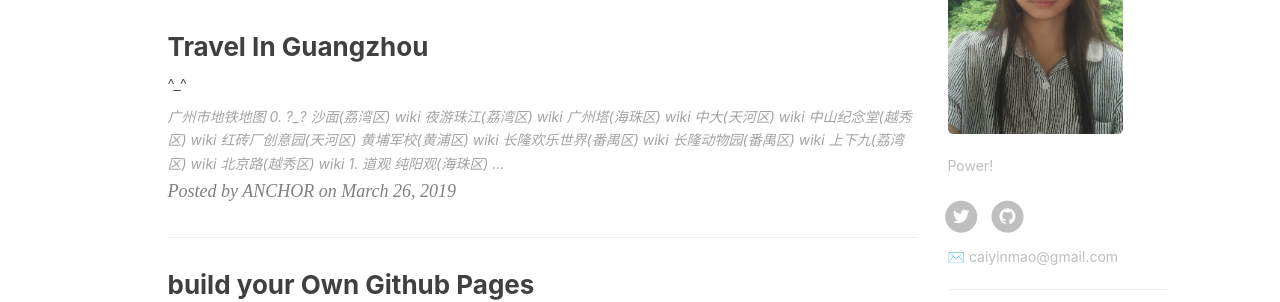
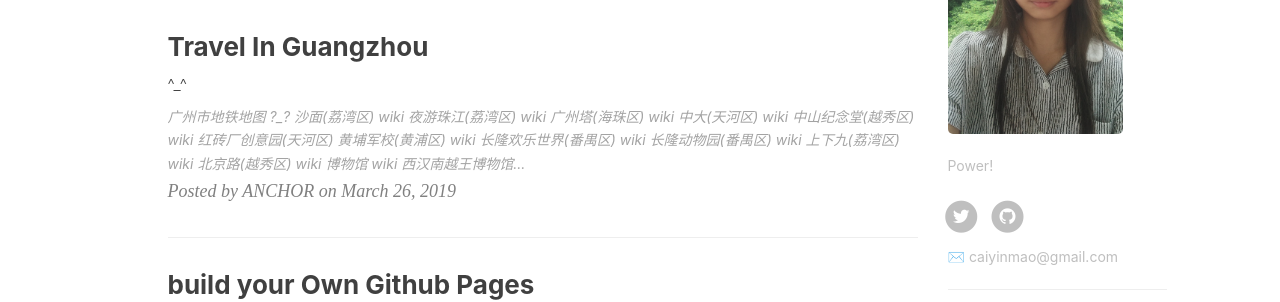
Before and after one commit to anchor2017/anchor2017.github.io, a Jekyll site: the page built from index.html, in a window 1280 px wide. Shown: the part 963-1265 px from the top of the page. Built offline with Jekyll 4.4.1, drawn with Linux system fonts in a browser that asks for light colours; nearby versions of some CDN libraries; the list of posts is cut into pages by our own code; comment, search, counter and statistics services are not loaded; part of the change alters nothing that is shown.

Commit message:
Update 2019-03-26-In-Guangzhou-2019.md

```diff
--- a/_posts/2019-03-26-In-Guangzhou-2019.md
+++ b/_posts/2019-03-26-In-Guangzhou-2019.md
@@ -18,7 +18,7 @@ mermaid: true
 
 ### [广州市地铁地图](http://imgbdb2.bendibao.com/gzbdb/201812/26/20181226085616_27312.gif)
 
-### 0. ?_?
+### ?_?
 
 #### [沙面(荔湾区)](https://baike.baidu.com/item/%E6%B2%99%E9%9D%A2) [wiki](https://zh.wikipedia.org/wiki/%E6%B2%99%E9%9D%A2%E5%B2%9B)
 #### [夜游珠江(荔湾区)](https://baike.baidu.com/item/%E7%8F%A0%E6%B1%9F%E5%A4%9C%E6%B8%B8) [wiki](https://zh.wikipedia.org/wiki/%E8%A5%BF%E5%A0%A4%E7%A0%81%E5%A4%B4#%E7%8F%A0%E6%B1%9F%E5%A4%9C%E6%B8%B8)
@@ -32,7 +32,27 @@ mermaid: true
 #### [上下九(荔湾区)](https://baike.baidu.com/item/%E4%B8%8A%E4%B8%8B%E4%B9%9D%E6%AD%A5%E8%A1%8C%E8%A1%97?fromtitle=%E4%B8%8A%E4%B8%8B%E4%B9%9D&fromid=1774171) [wiki](https://zh.wikipedia.org/wiki/%E4%B8%8A%E4%B8%8B%E4%B9%9D%E6%AD%A5%E8%A1%8C%E8%A1%97)
 #### [北京路(越秀区)](https://baike.baidu.com/item/%E5%8C%97%E4%BA%AC%E8%B7%AF/5315487) [wiki](https://zh.wikipedia.org/wiki/%E5%8C%97%E4%BA%AC%E8%B7%AF_(%E8%B6%8A%E7%A7%80%E5%8C%BA))
 
-### 1. 道观
+### 博物馆 [wiki](https://zh.wikipedia.org/wiki/%E5%B9%BF%E5%B7%9E%E5%8D%9A%E7%89%A9%E9%A6%86%E5%88%97%E8%A1%A8)
+[](https://cn.tripadvisor.com/Attractions-g298555-Activities-c49-Guangzhou_Guangdong.html)
+#### [西汉南越王博物馆(越秀区)](https://baike.baidu.com/item/%E8%A5%BF%E6%B1%89%E5%8D%97%E8%B6%8A%E7%8E%8B%E5%8D%9A%E7%89%A9%E9%A6%86) [wiki](https://zh.wikipedia.org/wiki/%E8%A5%BF%E6%B1%89%E5%8D%97%E8%B6%8A%E7%8E%8B%E5%8D%9A%E7%89%A9%E9%A6%86)
+#### [陈家祠(荔湾区)](https://baike.baidu.com/item/%E9%99%88%E5%AE%B6%E7%A5%A0) [wiki](https://zh.wikipedia.org/wiki/%E9%99%88%E5%AE%B6%E7%A5%A0)
+#### [广东省博物馆新馆(天河区)](https://baike.baidu.com/item/%E5%B9%BF%E4%B8%9C%E7%9C%81%E5%8D%9A%E7%89%A9%E9%A6%86?fromtitle=%E5%B9%BF%E4%B8%9C%E7%9C%81%E5%8D%9A%E7%89%A9%E9%A6%86%E6%96%B0%E9%A6%86&fromid=5821402) [wiki](https://zh.wikipedia.org/wiki/%E5%B9%BF%E4%B8%9C%E7%9C%81%E5%8D%9A%E7%89%A9%E9%A6%86)
+#### [广州博物馆(越秀山镇海楼)](https://baike.baidu.com/item/%E5%B9%BF%E5%B7%9E%E5%8D%9A%E7%89%A9%E9%A6%86) [wiki](https://zh.wikipedia.org/wiki/%E5%B9%BF%E5%B7%9E%E5%8D%9A%E7%89%A9%E9%A6%86)
+#### [广东科学中心(番禺区小谷围岛)](https://baike.baidu.com/item/%E5%B9%BF%E4%B8%9C%E7%A7%91%E5%AD%A6%E4%B8%AD%E5%BF%83) [wiki](https://zh.wikipedia.org/wiki/%E5%B9%BF%E4%B8%9C%E7%A7%91%E5%AD%A6%E4%B8%AD%E5%BF%83)
+#### [广东美术馆(越秀区二沙岛)](https://baike.baidu.com/item/%E5%B9%BF%E4%B8%9C%E7%BE%8E%E6%9C%AF%E9%A6%86) [wiki](https://zh.wikipedia.org/wiki/%E5%BB%A3%E6%9D%B1%E7%BE%8E%E8%A1%93%E9%A4%A8)
+
+### 山
+#### [白云山(白云区)](https://baike.baidu.com/item/%E7%99%BD%E4%BA%91%E5%B1%B1/1365) [wiki](https://zh.wikipedia.org/wiki/%E7%99%BD%E4%BA%91%E5%B1%B1_(%E5%B9%BF%E5%B7%9E))
+#### [越秀公园(越秀区)](https://baike.baidu.com/item/%E8%B6%8A%E7%A7%80%E5%85%AC%E5%9B%AD/1063110) [wiki](https://zh.wikipedia.org/wiki/%E8%B6%8A%E7%A7%80%E5%B1%B1)
+#### [莲花山(番禺区)](https://baike.baidu.com/item/%E8%8E%B2%E8%8A%B1%E5%B1%B1/1807) [wiki](https://zh.wikipedia.org/wiki/%E8%93%AE%E8%8A%B1%E5%B1%B1_(%E7%95%AA%E7%A6%BA))
+
+### [岭南四大园林](https://baike.baidu.com/item/%E5%B2%AD%E5%8D%97%E5%9B%9B%E5%A4%A7%E5%9B%AD%E6%9E%97)
+#### [清晖园(佛山)](https://baike.baidu.com/item/%E6%B8%85%E6%99%96%E5%9B%AD/760858) [wiki](https://zh.wikipedia.org/wiki/%E6%B8%85%E6%99%96%E5%9B%AD)
+#### 梁园(佛山)
+#### [余荫山房(番禺)](https://baike.baidu.com/item/%E4%BD%99%E8%8D%AB%E5%B1%B1%E6%88%BF/1797683) [wiki](https://zh.wikipedia.org/wiki/%E4%BD%99%E8%8D%AB%E5%B1%B1%E6%88%BF)
+#### 可园(东莞)
+
+### 道观
 #### [纯阳观(海珠区)](https://baike.baidu.com/item/%E7%BA%AF%E9%98%B3%E8%A7%82/8730) [wiki](https://zh.wikipedia.org/wiki/%E7%BA%AF%E9%98%B3%E8%A7%82_(%E5%B9%BF%E5%B7%9E))
 ![](https://raw.githubusercontent.com/anchor2017/anchor2017.github.io/master/img/in-gz-cyg1.jpg)
 ![](https://raw.githubusercontent.com/anchor2017/anchor2017.github.io/master/img/in-gz-cyg2.jpg)
@@ -42,34 +62,14 @@ mermaid: true
 #### [圆玄道观(花都区)](https://baike.baidu.com/item/%E5%9C%86%E7%8E%84%E9%81%93%E8%A7%82) [wiki](https://zh.wikipedia.org/wiki/%E5%BB%A3%E6%9D%B1%E5%9C%93%E7%8E%84%E9%81%93%E8%A7%80)
 #### [南海神庙(黄埔区)](https://baike.baidu.com/item/%E5%8D%97%E6%B5%B7%E7%A5%9E%E5%BA%99) [wiki](https://zh.wikipedia.org/wiki/%E5%8D%97%E6%B5%B7%E7%A5%9E%E5%BA%99)
 
-### 2. 佛寺（广州四大丛林）
+### 佛寺（广州四大丛林）
 #### [光孝寺(越秀区)](https://baike.baidu.com/item/%E5%85%89%E5%AD%9D%E5%AF%BA/62314) [wiki](https://zh.wikipedia.org/wiki/%E5%85%89%E5%AD%9D%E5%AF%BA_(%E5%B9%BF%E5%B7%9E))
 #### [六榕寺(越秀区)](https://baike.baidu.com/item/%E5%85%AD%E6%A6%95%E5%AF%BA/1269803) [wiki](https://zh.wikipedia.org/wiki/%E5%85%AD%E6%A6%95%E5%AF%BA)
 #### [华林寺(荔湾区)](https://baike.baidu.com/item/%E5%8D%8E%E6%9E%97%E5%AF%BA/55188) [wiki](https://zh.m.wikipedia.org/wiki/华林寺_(广州))
 #### [海幢寺(海珠区)](https://baike.baidu.com/item/%E6%B5%B7%E5%B9%A2%E5%AF%BA/2965138) [wiki](https://zh.wikipedia.org/wiki/%E6%B5%B7%E5%B9%A2%E5%AF%BA)
 
-### 3. 教堂
+### 教堂
 #### [石室圣心大教堂(越秀区)](https://baike.baidu.com/item/%E7%9F%B3%E5%AE%A4%E5%9C%A3%E5%BF%83%E5%A4%A7%E6%95%99%E5%A0%82) [wiki](https://zh.wikipedia.org/wiki/%E7%9F%B3%E5%AE%A4%E5%9C%A3%E5%BF%83%E5%A4%A7%E6%95%99%E5%A0%82)
 
-### 4. 音乐厅
+### 音乐厅
 #### [星海音乐厅(越秀区二沙岛)](https://baike.baidu.com/item/%E6%98%9F%E6%B5%B7%E9%9F%B3%E4%B9%90%E5%8E%85) [wiki](https://zh.wikipedia.org/wiki/%E6%98%9F%E6%B5%B7%E9%9F%B3%E4%B9%90%E5%8E%85)
-
-### 5. 博物馆 [wiki](https://zh.wikipedia.org/wiki/%E5%B9%BF%E5%B7%9E%E5%8D%9A%E7%89%A9%E9%A6%86%E5%88%97%E8%A1%A8)
-[](https://cn.tripadvisor.com/Attractions-g298555-Activities-c49-Guangzhou_Guangdong.html)
-#### [西汉南越王博物馆(越秀区)](https://baike.baidu.com/item/%E8%A5%BF%E6%B1%89%E5%8D%97%E8%B6%8A%E7%8E%8B%E5%8D%9A%E7%89%A9%E9%A6%86) [wiki](https://zh.wikipedia.org/wiki/%E8%A5%BF%E6%B1%89%E5%8D%97%E8%B6%8A%E7%8E%8B%E5%8D%9A%E7%89%A9%E9%A6%86)
-#### [陈家祠(荔湾区)](https://baike.baidu.com/item/%E9%99%88%E5%AE%B6%E7%A5%A0) [wiki](https://zh.wikipedia.org/wiki/%E9%99%88%E5%AE%B6%E7%A5%A0)
-#### [广东省博物馆新馆(天河区)](https://baike.baidu.com/item/%E5%B9%BF%E4%B8%9C%E7%9C%81%E5%8D%9A%E7%89%A9%E9%A6%86?fromtitle=%E5%B9%BF%E4%B8%9C%E7%9C%81%E5%8D%9A%E7%89%A9%E9%A6%86%E6%96%B0%E9%A6%86&fromid=5821402) [wiki](https://zh.wikipedia.org/wiki/%E5%B9%BF%E4%B8%9C%E7%9C%81%E5%8D%9A%E7%89%A9%E9%A6%86)
-#### [广州博物馆(越秀山镇海楼)](https://baike.baidu.com/item/%E5%B9%BF%E5%B7%9E%E5%8D%9A%E7%89%A9%E9%A6%86) [wiki](https://zh.wikipedia.org/wiki/%E5%B9%BF%E5%B7%9E%E5%8D%9A%E7%89%A9%E9%A6%86)
-#### [广东科学中心(番禺区小谷围岛)](https://baike.baidu.com/item/%E5%B9%BF%E4%B8%9C%E7%A7%91%E5%AD%A6%E4%B8%AD%E5%BF%83) [wiki](https://zh.wikipedia.org/wiki/%E5%B9%BF%E4%B8%9C%E7%A7%91%E5%AD%A6%E4%B8%AD%E5%BF%83)
-#### [广东美术馆(越秀区二沙岛)](https://baike.baidu.com/item/%E5%B9%BF%E4%B8%9C%E7%BE%8E%E6%9C%AF%E9%A6%86) [wiki](https://zh.wikipedia.org/wiki/%E5%BB%A3%E6%9D%B1%E7%BE%8E%E8%A1%93%E9%A4%A8)
-
-### 6. [岭南四大园林](https://baike.baidu.com/item/%E5%B2%AD%E5%8D%97%E5%9B%9B%E5%A4%A7%E5%9B%AD%E6%9E%97)
-#### [清晖园(佛山)](https://baike.baidu.com/item/%E6%B8%85%E6%99%96%E5%9B%AD/760858) [wiki](https://zh.wikipedia.org/wiki/%E6%B8%85%E6%99%96%E5%9B%AD)
-#### 梁园(佛山)
-#### [余荫山房(番禺)](https://baike.baidu.com/item/%E4%BD%99%E8%8D%AB%E5%B1%B1%E6%88%BF/1797683) [wiki](https://zh.wikipedia.org/wiki/%E4%BD%99%E8%8D%AB%E5%B1%B1%E6%88%BF)
-#### 可园(东莞)
-
-### 7. 山
-#### [白云山(白云区)](https://baike.baidu.com/item/%E7%99%BD%E4%BA%91%E5%B1%B1/1365) [wiki](https://zh.wikipedia.org/wiki/%E7%99%BD%E4%BA%91%E5%B1%B1_(%E5%B9%BF%E5%B7%9E))
-#### [越秀公园(越秀区)](https://baike.baidu.com/item/%E8%B6%8A%E7%A7%80%E5%85%AC%E5%9B%AD/1063110) [wiki](https://zh.wikipedia.org/wiki/%E8%B6%8A%E7%A7%80%E5%B1%B1)
-#### [莲花山(番禺区)](https://baike.baidu.com/item/%E8%8E%B2%E8%8A%B1%E5%B1%B1/1807) [wiki](https://zh.wikipedia.org/wiki/%E8%93%AE%E8%8A%B1%E5%B1%B1_(%E7%95%AA%E7%A6%BA))
```
